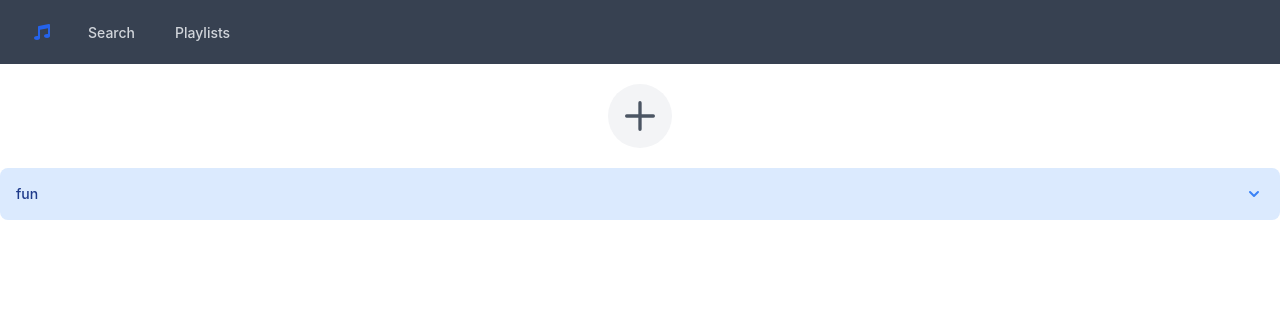
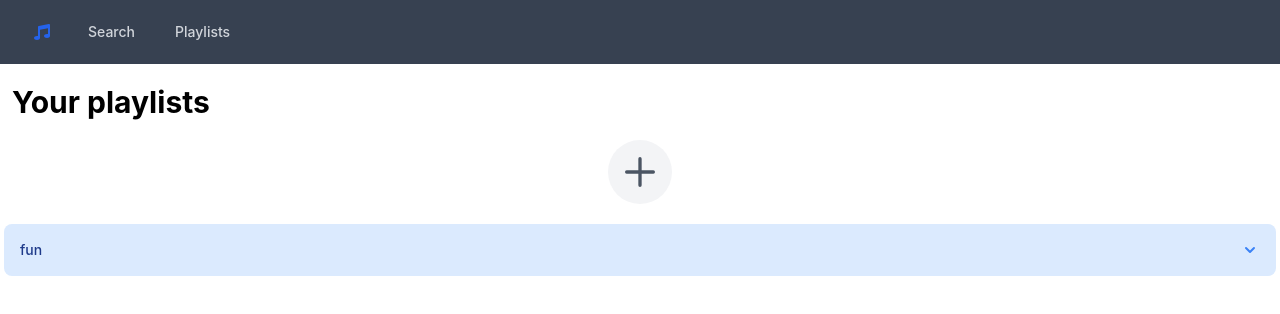
Before and after one commit to ronak0624/apple-music-ai2, a React (Create React App) app in the folder views/: page /playlists in a window 1280 px wide. Shown: the top 314 px of the page. Built offline with nearby package versions, Linux system fonts and the light colour scheme.

Commit message:
visual bugs

```diff
--- a/views/src/components/playlist/ShowPlaylist.js
+++ b/views/src/components/playlist/ShowPlaylist.js
@@ -1,8 +1,5 @@
 import { Disclosure } from '@headlessui/react'
 import { ChevronUpIcon } from '@heroicons/react/solid'
-
-import Videos from '../search/Videos';
-import Songs from '../search/Songs';
 
 function Playlist(props) {
     const { list, removeFromPlaylist, playlistName, play } = props;
@@ -47,11 +44,11 @@ function Playlist(props) {
                     artwork = artwork.replace("{h}", "800");
 
                     return (
-                        <tr className="cursor-pointer" onClick={() => play(media.preview, 'audio', media.name, media.artistName)} key={i}>
+                        <tr className="cursor-pointer" onClick={() => play(media.preview, media.type, media.name, media.artistName)} key={i}>
                             <td className="px-6 py-4 whitespace-nowrap">
                                 <div className="flex items-center">
                                     <div className="flex-shrink-0 h-10 w-10">
-                                        <img className="h-10 w-10 rounded-md" src={artwork} alt="artwork" alt="artwork" />
+                                        <img className="h-10 w-10 rounded-md" src={artwork} alt="artwork" />
                                     </div>
                                     <div className="ml-4">
                                         <div className="text-sm font-medium text-gray-900">{media.name}</div>
@@ -61,7 +58,7 @@ function Playlist(props) {
                             <td className="px-6 py-4 whitespace-nowrap">
                                 <div className="text-sm text-gray-900">{media.albumName}</div>
                             </td>
-                            <td className="px-6 py-4 whitespace-nowrap text-sm text-gray-500">{media.type}</td>
+                            <td className="px-6 py-4 whitespace-nowrap text-sm text-gray-500">{media.type.charAt(0).toUpperCase() + media.type.slice(1)}</td>
                             <td className="px-6 py-4 whitespace-nowrap">
                                 {media.genreNames.join(", ")}
                             </td>
--- a/views/src/pages/Dashboard.js
+++ b/views/src/pages/Dashboard.js
@@ -1,4 +1,4 @@
-import { useState, useEffect } from "react"
+import { useState } from "react"
 import axios from 'axios';
 import { SearchIcon } from '@heroicons/react/outline';
 import Songs from '../components/search/Songs';
@@ -16,8 +16,8 @@ function Search(props) {
                 <span className="z-10 h-full leading-snug font-normal absolute text-center text-blueGray-300 bg-transparent rounded text-base items-center justify-center w-8 pl-3 py-3">
                     <SearchIcon />
                 </span>
-                <input onChange={props.onChange} type="text" placeholder="Search..." className="px-3 py-3 placeholder-blueGray-300 text-blueGray-600 relative bg-white rounded text-sm border-0 shadow outline-none focus:outline-none focus:ring w-3/4 pl-10" />
-                <button onClick={props.onSubmit} className="py-2 px-4 bg-blue-500 text-white rounded ml-2">Search</button>
+                <input onChange={props.onChange} type="text" placeholder="Search..." className="px-3 py-3 flex-1 placeholder-blueGray-300 text-blueGray-600 relative bg-white rounded text-sm border-0 shadow outline-none focus:outline-none focus:ring pl-10" />
+                <button onClick={props.onSubmit} className="py-2 px-4 bg-blue-500 text-white rounded ml-2 flex-none">Search</button>
             </div>
         </div>
     )
@@ -39,7 +39,8 @@ export default function Dashboard(props) {
     console.log(results.station);
 
     return (
-        <div className="container w-3/4 mx-auto mt-5 pb-60">
+        <div className="container mx-auto mt-5 pb-60 px-3 md:px-1">
+            <h1 className="text-3xl font-bold my-5 ml-2">Browse media</h1>
             <Search onSubmit={(e) => submitSearch(e)} onChange={(e) => setSearchTerm(e.target.value)} />
             {results.song &&
                 <Songs playlists={playlists} addSong={addToPlaylist} play={play} className="mt-5 border rounded p-5 border-gray-200" resultList={results.song} />
--- a/views/src/pages/Playlist.js
+++ b/views/src/pages/Playlist.js
@@ -9,7 +9,8 @@ export default function Playlist(props) {
     const [newPlaylist, setNewPlaylist] = useState("");
 
     return (
-        <div className="container mx-auto mt-5">
+        <div className="container mx-auto mt-5 px-3 md:px-1">
+            <h1 className="text-3xl font-bold my-5 ml-2">Your playlists</h1>
             <div className="flex flex-row justify-center w-full mb-5 cursor-pointer">
                 <div onClick={() => toggleFocus(!focus)} className="p-3 inline-block rounded-full bg-gray-100 text-gray-600">
                     {!focus ? <PlusIcon className="w-10 h-10" /> : <XIcon className="w-10 h-10" />}
@@ -23,8 +24,8 @@ export default function Playlist(props) {
                     <input onChange={(e) => setNewPlaylist(e.target.value)}
                         type="text"
                         placeholder="Name..."
-                        className="px-3 py-3 placeholder-blueGray-300 text-blueGray-600 relative bg-white rounded text-sm border-0 shadow outline-none focus:outline-none focus:ring w-3/4 pl-10" />
-                    <button onClick={() => createNewPlaylist(newPlaylist)} className="py-2 px-4 bg-blue-500 text-white rounded ml-2">Add</button>
+                        className="px-3 py-3 placeholder-blueGray-300 text-blueGray-600 relative bg-white rounded text-sm border-0 shadow outline-none focus:outline-none focus:ring flex-1 pl-10" />
+                    <button onClick={() => createNewPlaylist(newPlaylist)} className="py-2 px-4 flex-none bg-blue-500 text-white rounded ml-2">Add</button>
                 </div>
             }
             {Object.keys(playlists).map(name => {
--- a/views/src/templates/MediaPlayer/Audio.js
+++ b/views/src/templates/MediaPlayer/Audio.js
@@ -21,6 +21,8 @@ export default function Audio() {
 
         audio.addEventListener("timeupdate", setAudioTime);
 
+        playing ? audio.play() : audio.pause();
+
         if (clickedTime && clickedTime !== currentTime) {
             audio.currentTime = clickedTime;
             setClickedTime(null);
@@ -30,7 +32,7 @@ export default function Audio() {
             audio.removeEventListener("loadeddata", setAudioData);
             audio.removeEventListener("timeupdate", setAudioTime);
         }
-    });
+    }, [playing, clickedTime, currentTime]);
 
     return {
         currentTime,
--- a/views/src/templates/MediaPlayer/Video.js
+++ b/views/src/templates/MediaPlayer/Video.js
@@ -30,7 +30,7 @@ export default function Video() {
             video.removeEventListener("loadeddata", setVideoData);
             video.removeEventListener("timeupdate", setVideoTime);
         }
-    });
+    }, [clickedTime, currentTime]);
 
     return {
         currentTime,
--- a/views/src/templates/Navbar.js
+++ b/views/src/templates/Navbar.js
@@ -1,6 +1,5 @@
-import { Fragment } from 'react'
-import { Disclosure, Menu, Transition } from '@headlessui/react'
-import { SearchIcon, MenuIcon, XIcon } from '@heroicons/react/outline'
+import { Disclosure } from '@headlessui/react'
+import {  MenuIcon, XIcon } from '@heroicons/react/outline'
 
 import { Link } from 'react-router-dom';
 
@@ -41,7 +40,7 @@ export default function Navbar() {
                                     <div className="flex space-x-4">
                                         {navigation.map((item) => (
                                             <Link to={item.href}>
-                                                <a
+                                                <div
                                                     key={item.name}
                                                     className={classNames(
                                                         item.current ? 'bg-gray-900 text-white' : 'text-gray-300 hover:bg-gray-700 hover:text-white',
@@ -50,7 +49,7 @@ export default function Navbar() {
                                                     aria-current={item.current ? 'page' : undefined}
                                                 >
                                                     {item.name}
-                                                </a>
+                                                </div>
                                             </Link>
                                         ))}
                                     </div>
```
